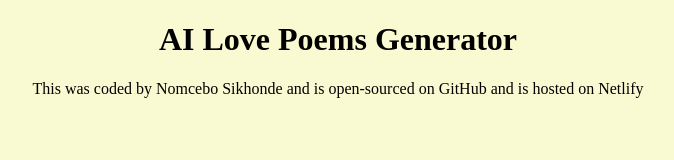
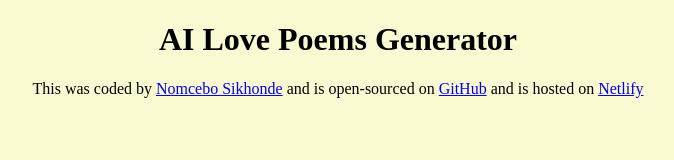
Before and after one commit to nsikhonde-1/love-poems-generator, a plain HTML site: page index.html in a window 1280 px wide. Shown: the whole page, without its empty margins (302-976 px from the left). Drawn offline with Linux system fonts and the light colour scheme.

Commit message:
adding footer links

```diff
--- a/index.html
+++ b/index.html
@@ -10,7 +10,12 @@
     <h1>AI Love Poems Generator</h1>
     <script src="source/app.js"></script>
     <footer>
-        This was coded by Nomcebo Sikhonde and is open-sourced on GitHub and is hosted on Netlify
+        This was coded by
+        <a href="https://github.com/nsikhonde-1">Nomcebo Sikhonde</a>
+        and is open-sourced on
+        <a href="https://github.com/nsikhonde-1/love-poems-generator">GitHub</a>
+         and is hosted on
+         <a href="https://momos-love.netlify.app/">Netlify</a>
     </footer>
 </body>
 </html>
```
